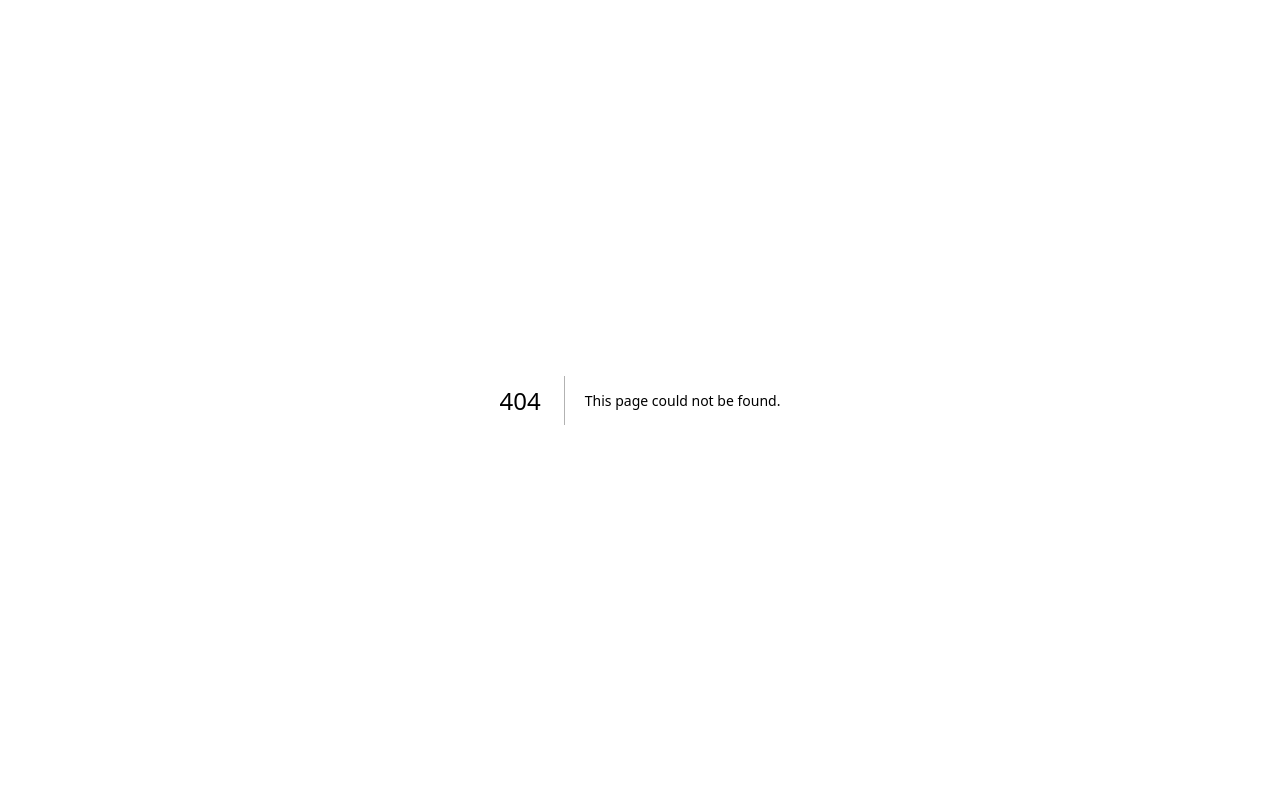
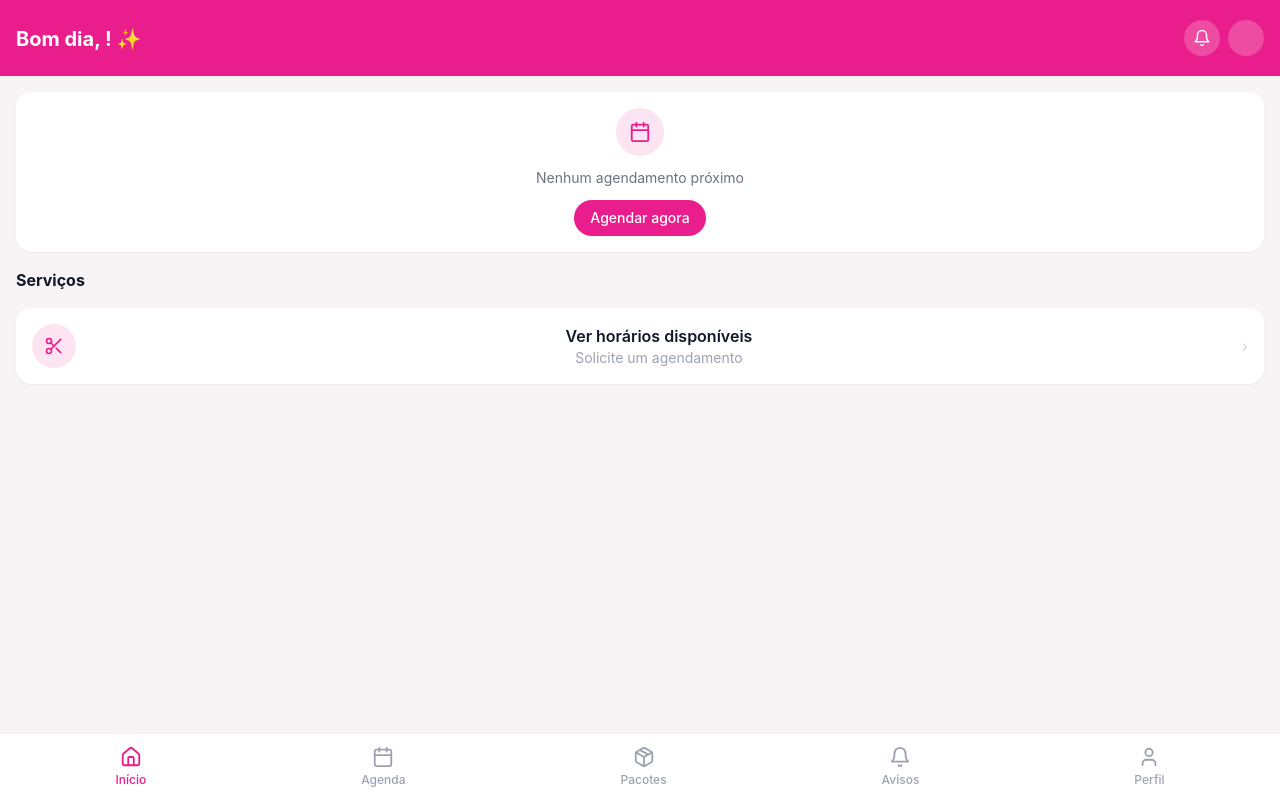
Before and after one commit to juliatedeschi7-creator/salao, a Next.js app: page /cliente in a window 1280 px wide. Before the commit this address had no page. Built offline with nearby package versions, Linux system fonts and the light colour scheme.

Commit message:
Criar page.tsx

```diff
--- /dev/null
+++ b/src/app/cliente/page.tsx
@@ -0,0 +1,180 @@
+'use client'
+
+import { useEffect, useState } from 'react'
+import { supabase } from '@/lib/supabase'
+import { useAuth } from '@/lib/hooks/useAuth'
+import { useRouter } from 'next/navigation'
+import { Home, Calendar, Package, Bell, User, Scissors } from 'lucide-react'
+import BottomNav from '@/components/BottomNav'
+
+export default function ClientePage() {
+  const { profile, loading } = useAuth()
+  const router = useRouter()
+  const [salao, setSalao] = useState<any>(null)
+  const [cliente, setCliente] = useState<any>(null)
+  const [proximoAg, setProximoAg] = useState<any>(null)
+  const [pacotesAtivos, setPacotesAtivos] = useState<any[]>([])
+
+  useEffect(() => {
+    if (!loading && profile) {
+      if (profile.role !== 'cliente') { router.push('/login'); return }
+      carregarDados()
+    }
+  }, [profile, loading])
+
+  async function carregarDados() {
+    if (!profile?.salao_id) return
+
+    const { data: sal } = await supabase.from('saloes').select('*')
+      .eq('id', profile.salao_id).single()
+    setSalao(sal)
+
+    const { data: cli } = await supabase.from('clientes').select('*')
+      .eq('profile_id', profile.id).eq('salao_id', profile.salao_id).single()
+    setCliente(cli)
+
+    if (cli) {
+      const { data: ag } = await supabase.from('agendamentos')
+        .select('*, servicos(nome)')
+        .eq('cliente_id', cli.id)
+        .gte('data_hora', new Date().toISOString())
+        .in('status', ['confirmado', 'pendente'])
+        .order('data_hora').limit(1).single()
+      setProximoAg(ag)
+
+      const { data: pacs } = await supabase.from('cliente_pacotes')
+        .select('*, pacotes(nome)')
+        .eq('cliente_id', cli.id).eq('status', 'ativo')
+      setPacotesAtivos(pacs || [])
+    }
+  }
+
+  const cor = salao?.cor_primaria || '#E91E8C'
+  const corSec = salao?.cor_secundaria || '#FCE4F3'
+
+  const navItems = [
+    { icon: Home, label: 'Início', href: '/cliente' },
+    { icon: Calendar, label: 'Agenda', href: '/cliente/agendamentos' },
+    { icon: Package, label: 'Pacotes', href: '/cliente/pacotes' },
+    { icon: Bell, label: 'Avisos', href: '/cliente/notificacoes' },
+    { icon: User, label: 'Perfil', href: '/cliente/perfil' },
+  ]
+
+  if (loading) return (
+    <div className="min-h-screen flex items-center justify-center">
+      <div className="w-8 h-8 border-4 border-t-transparent rounded-full animate-spin"
+        style={{ borderColor: cor }} />
+    </div>
+  )
+
+  const hora = new Date().getHours()
+  const saudacao = hora < 12 ? 'Bom dia' : hora < 18 ? 'Boa tarde' : 'Boa noite'
+
+  return (
+    <div className="min-h-screen bg-[#f8f4f6] pb-20">
+      {/* Header */}
+      <div className="px-4 py-5 flex items-center justify-between"
+        style={{ backgroundColor: cor }}>
+        <div>
+          <p className="text-white/70 text-sm">{salao?.nome}</p>
+          <h1 className="text-white text-xl font-bold mt-0.5">
+            {saudacao}, {profile?.nome?.split(' ')[0]}! ✨
+          </h1>
+        </div>
+        <div className="flex items-center gap-2">
+          <button onClick={() => router.push('/cliente/notificacoes')}
+            className="w-9 h-9 rounded-full bg-white/20 flex items-center justify-center">
+            <Bell size={18} className="text-white" />
+          </button>
+          <div className="w-9 h-9 rounded-full bg-white/20 flex items-center justify-center">
+            <span className="text-white font-bold text-sm">
+              {profile?.nome?.charAt(0).toUpperCase()}
+            </span>
+          </div>
+        </div>
+      </div>
+
+      <div className="px-4 py-4 flex flex-col gap-4">
+        {/* Próximo agendamento */}
+        {proximoAg ? (
+          <div className="card border-l-4" style={{ borderColor: cor }}>
+            <p className="text-xs font-medium text-gray-400 mb-1">Próximo agendamento</p>
+            <p className="font-bold text-gray-900">{proximoAg.servicos?.nome}</p>
+            <p className="text-sm text-gray-500 mt-0.5">
+              {new Date(proximoAg.data_hora).toLocaleDateString('pt-BR', {
+                weekday: 'long', day: 'numeric', month: 'long'
+              })} às {new Date(proximoAg.data_hora).toLocaleTimeString('pt-BR', {
+                hour: '2-digit', minute: '2-digit'
+              })}
+            </p>
+            <span className={`text-xs px-2 py-0.5 rounded-full font-medium mt-2 inline-block ${proximoAg.status === 'confirmado' ? 'bg-green-50 text-green-600' : 'bg-yellow-50 text-yellow-600'}`}>
+              {proximoAg.status === 'confirmado' ? 'Confirmado' : 'Pendente'}
+            </span>
+          </div>
+        ) : (
+          <div className="card flex flex-col items-center py-6 gap-3">
+            <div className="w-12 h-12 rounded-full flex items-center justify-center"
+              style={{ backgroundColor: corSec }}>
+              <Calendar size={22} style={{ color: cor }} />
+            </div>
+            <p className="text-gray-500 text-sm text-center">
+              Nenhum agendamento próximo
+            </p>
+            <button onClick={() => router.push('/cliente/agendamentos')}
+              className="px-4 py-2 rounded-full text-sm font-medium text-white"
+              style={{ backgroundColor: cor }}>
+              Agendar agora
+            </button>
+          </div>
+        )}
+
+        {/* Pacotes ativos */}
+        {pacotesAtivos.length > 0 && (
+          <>
+            <h2 className="font-bold text-gray-900">Meus Pacotes</h2>
+            {pacotesAtivos.map(p => (
+              <div key={p.id} className="card">
+                <div className="flex justify-between items-start mb-2">
+                  <p className="font-semibold text-gray-900">{p.pacotes?.nome}</p>
+                  <span className="text-xs px-2 py-0.5 rounded-full bg-green-50 text-green-600 font-medium">
+                    Ativo
+                  </span>
+                </div>
+                <div className="flex justify-between text-sm text-gray-500 mb-2">
+                  <span>{p.sessoes_usadas}/{p.sessoes_total} sessões</span>
+                  {p.data_expiracao && (
+                    <span>Vence {new Date(p.data_expiracao).toLocaleDateString('pt-BR')}</span>
+                  )}
+                </div>
+                <div className="h-2 bg-gray-100 rounded-full">
+                  <div className="h-2 rounded-full transition-all"
+                    style={{
+                      width: `${(p.sessoes_usadas / p.sessoes_total) * 100}%`,
+                      backgroundColor: cor
+                    }} />
+                </div>
+              </div>
+            ))}
+          </>
+        )}
+
+        {/* Serviços do salão */}
+        <h2 className="font-bold text-gray-900">Serviços</h2>
+        <button onClick={() => router.push('/cliente/agendamentos')}
+          className="card flex items-center gap-3 active:scale-95 transition-all">
+          <div className="w-11 h-11 rounded-full flex items-center justify-center"
+            style={{ backgroundColor: corSec }}>
+            <Scissors size={20} style={{ color: cor }} />
+          </div>
+          <div className="flex-1">
+            <p className="font-semibold text-gray-900">Ver horários disponíveis</p>
+            <p className="text-sm text-gray-400">Solicite um agendamento</p>
+          </div>
+          <span className="text-gray-300">›</span>
+        </button>
+      </div>
+
+      <BottomNav items={navItems} corPrimaria={cor} />
+    </div>
+  )
+}
```
